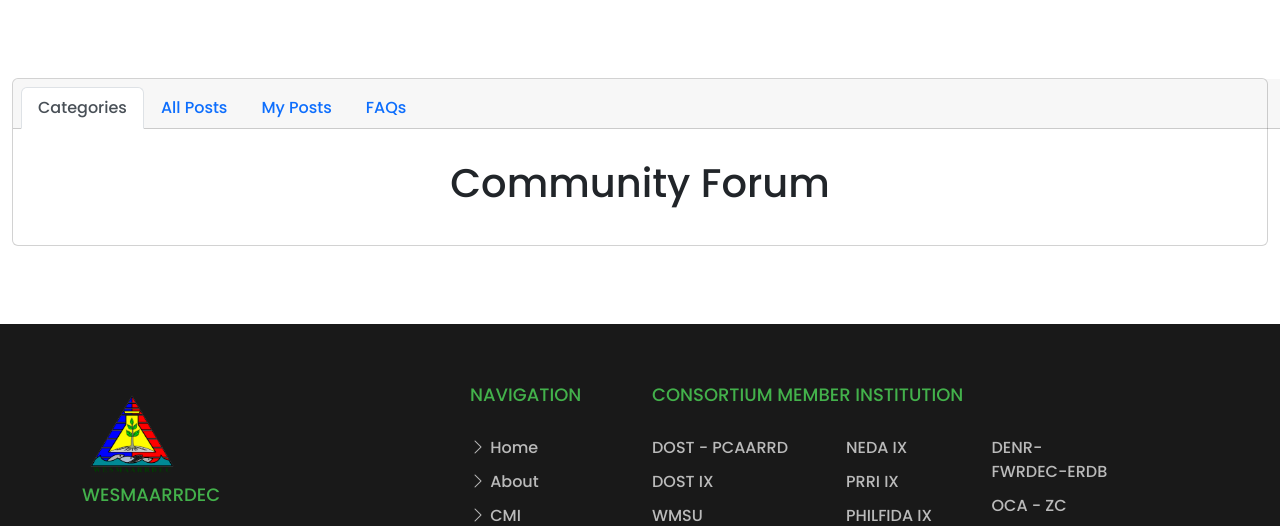
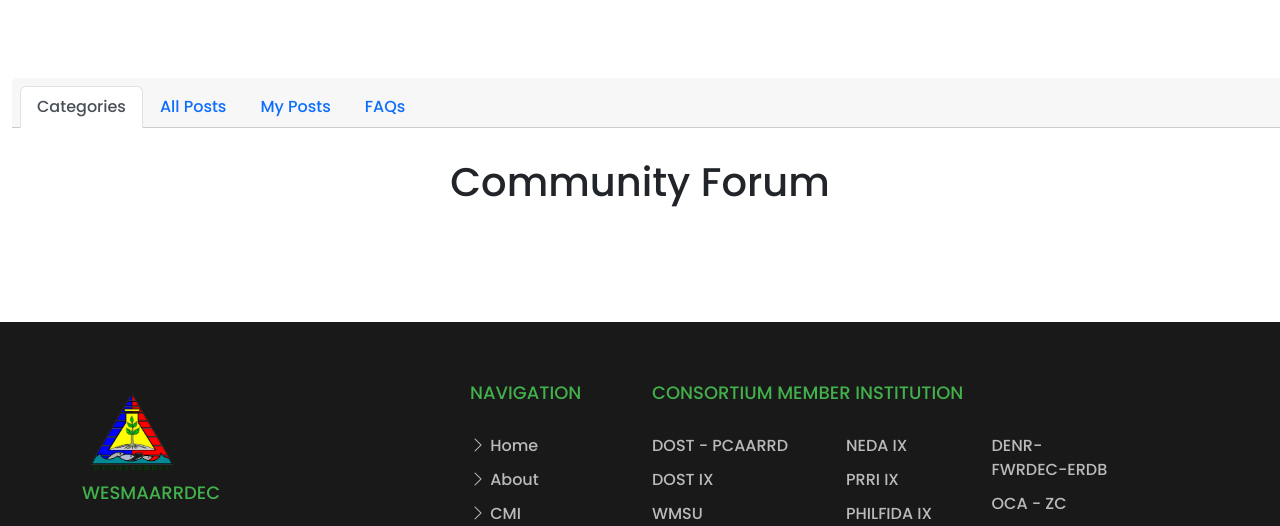
Before and after one commit to 0railtracer/wesmaarrdec-project, a Django app: page /community/ in a window 1280 px wide. Shown: the part 90-616 px from the top of the page. Run offline with Django 4.2, Linux system fonts and the light colour scheme; data that the repository does not hold is empty; some libraries are stand-ins or nearby versions.

Commit message:
Update community.html
line 9
line 34
line 37
just removed borders

```diff
--- a/templates/community.html
+++ b/templates/community.html
@@ -6,7 +6,7 @@
     <div class="col d-flex justify-content-center" data-aos="fade-in">
         <div class="container my-5" style="max-width: 1305px;">
     <div class="i-am-centered">
-        <div class="card text-center">
+        <div class="card text-center" style="border: none;">
           <div class="card-header" style="width: 80rem;">
             <ul class="nav nav-tabs card-header-tabs">
               <li class="nav-item">
@@ -31,10 +31,10 @@
           </div>
 
           <div class="col d-flex justify-content-center">
-            <div class="row">
+            <div class="row" style="border: none;">
               {% for category in categories %}
 
-              <div class="card row-hover pos-relative py-3 px-3 mb-3">
+              <div class="card row-hover pos-relative py-3 px-3 mb-3" style="border: none;">
                 <div class="row align-items-center">
                   <div class="col-md-8 mb-3 mb-sm-0">
                     <h5>
```
